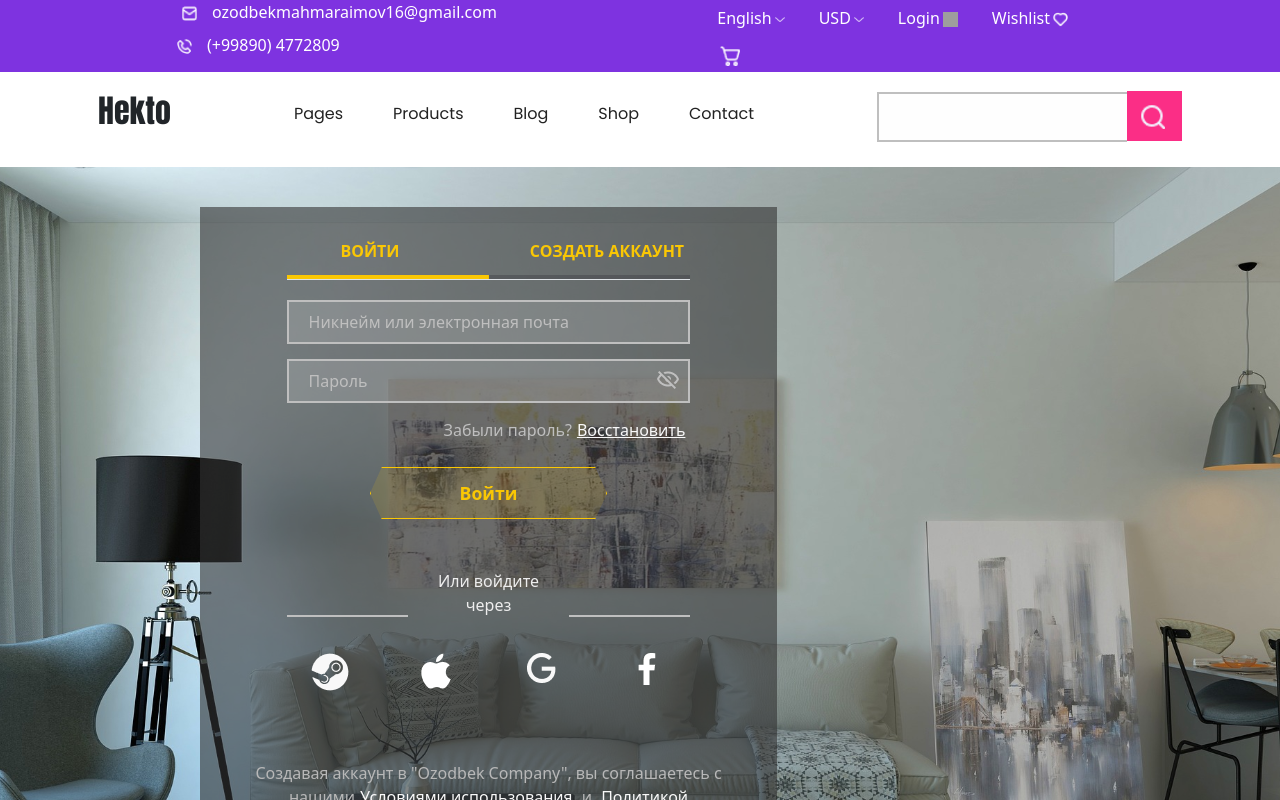
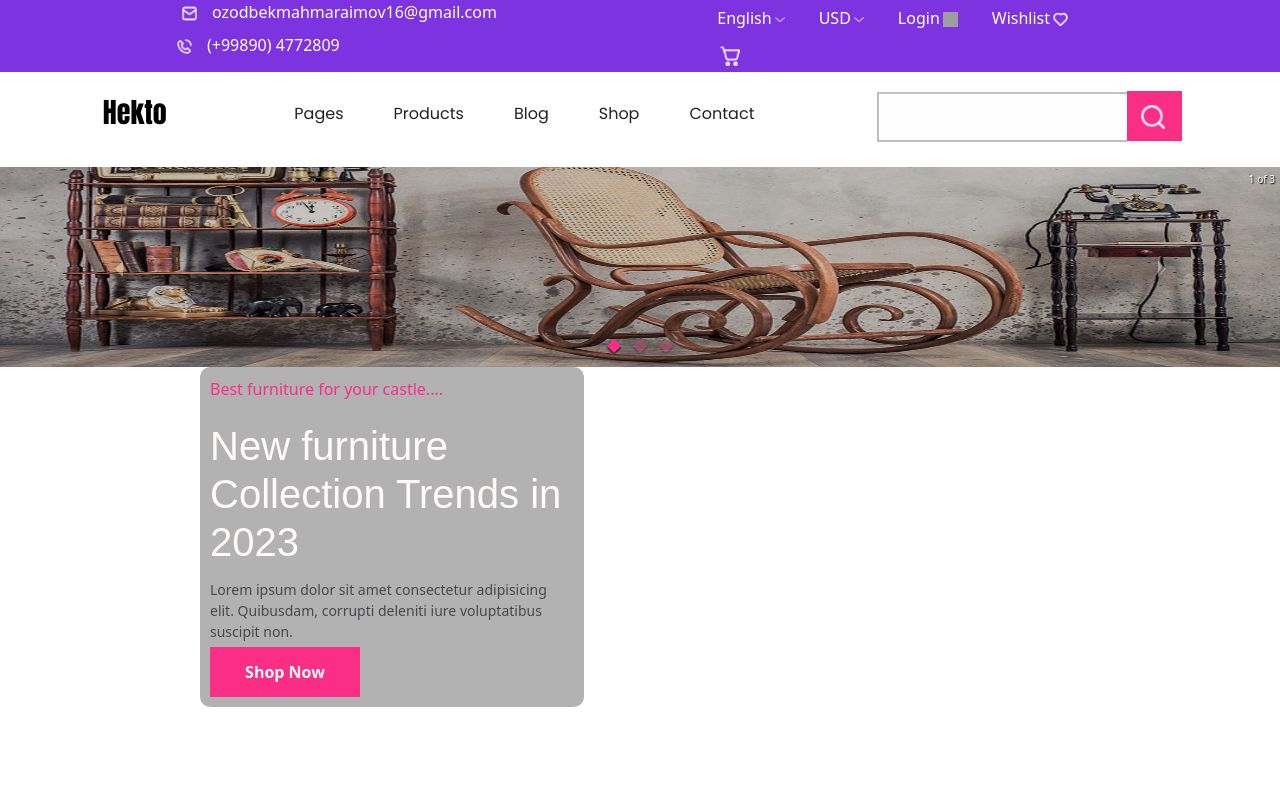
Before and after one commit to Maxmaraimo/First_FullStack_Project, a React (Create React App) app in the folder frontend/: page / in a window 1280 px wide. Shown: the top 800 px of the page. Built offline with nearby package versions, Linux system fonts and the light colour scheme; grey boxes are pictures that could not be loaded.

Commit message:
ready carousel

```diff
--- a/frontend/package.json
+++ b/frontend/package.json
@@ -11,6 +11,7 @@
     "react": "^18.2.0",
     "react-bootstrap": "^2.9.1",
     "react-dom": "^18.2.0",
+    "react-responsive-carousel": "^3.2.23",
     "react-router-dom": "^6.18.0",
     "react-scripts": "5.0.1",
     "sass": "^1.69.5",
--- a/frontend/src/components/AllComponents.jsx
+++ b/frontend/src/components/AllComponents.jsx
@@ -2,13 +2,16 @@
 import NoPage from './NoPage'
 import Auth from '../components/Authentication'
 import Navigation from '../components/Navigation'
+import Home from '../components/Home'
+
 
 export default function AllComponents() {
   const location = useLocation()
   return (
     <Routes location={location} key={location.pathname}>
       <Route path="/" element={<Navigation />} >
-        <Route index element={<Auth />} />
+        <Route index element={<Home />} />
+        <Route path="/auth" element={<Auth />} />
         <Route path="*" element={<NoPage />} />
       </Route>
     </Routes>
--- /dev/null
+++ b/frontend/src/components/Carousel/index.jsx
@@ -0,0 +1,52 @@
+import "react-responsive-carousel/lib/styles/carousel.min.css"; // requires a loader
+import { Carousel } from 'react-responsive-carousel';
+import Crater from "../../assets/imgs/furniture/crater.jpg"
+import Sofa from "../../assets/imgs/furniture/sofa.jpg"
+import Table from "../../assets/imgs/furniture/table.jpg"
+import "./style.scss"
+
+export default function MyCarousel(props) {
+
+    const width = props.width || "60%"
+    const radius = props.radius || "0"
+
+    const imgHeight = props.imgHeight || "200px"
+
+    const style = {
+        width,
+        margin: "0 auto",
+        borderRadius: radius
+    }
+
+
+    return (
+        <div id="carousel-wrapper-id" className="carousel-wrapper" style={style}>
+            <div className="trends-info">
+                <p>Best furniture for your castle....</p>
+
+                <h1>New furniture Collection Trends in 2023</h1>
+
+                <small className="text-muted">
+                    Lorem ipsum dolor sit amet consectetur adipisicing elit. Quibusdam, corrupti deleniti iure voluptatibus suscipit non.
+                </small>
+
+                <button id="but-now-btn" className="danger-btn"
+                style={{'width': '150px', 'height': '50px'}}
+                >
+                    Shop Now
+                </button>
+            </div>
+            <Carousel dynamicHeight={true} showThumbs={false} infiniteLoop={true}>
+                <div>
+                    <img src={Crater} alt="Crater" height={imgHeight}/>
+                </div>
+                <div>
+                    <img src={Sofa} alt="Sofa" height={imgHeight}/>
+                </div>
+                <div>
+                    <img src={Table} alt="Table" height={imgHeight}/>
+                </div>
+            </Carousel>
+        </div>
+    )
+}
--- /dev/null
+++ b/frontend/src/components/Carousel/style.scss
@@ -0,0 +1,45 @@
+@use '../../assets/Styles/_resets';
+@import '../../assets/Styles/_settings';
+
+
+#carousel-wrapper-id {
+    position: relative;
+    z-index: 0;
+
+    .trends-info {
+        width: 30%;
+        display: flex;
+        flex-direction: column;
+        gap: 5px;
+        background-color: rgb(0,0,0, 0.3);
+        color: snow;
+
+        position: absolute;
+        z-index: 1;
+        top: 200px;
+        left: 200px;
+        padding: 10px;
+        border-radius: 10px;
+
+        p {
+            color: $danger;
+        }
+        .muted {
+            color: lightgray;
+        }
+
+    }
+
+    img {
+        width: 100%;
+        height: 200px;
+        filter: brightness(0.8);
+    }
+    .dot {
+        background-color: $danger;
+        width: 10px;
+        height: 10px;
+        border-radius: 0;
+        transform: rotate(45deg);
+    }
+}
--- /dev/null
+++ b/frontend/src/components/Home/index.jsx
@@ -0,0 +1,16 @@
+import Carousel from "../Carousel"
+
+function Home() {
+    return (
+        <main>
+            <Carousel
+                dynamicHeight={false}
+                width="100%"
+                autoPlay={true}
+                imgHeight="600px"
+            />
+        </main>
+    )
+}
+
+export default Home;
--- a/frontend/src/components/Navigation/index.jsx
+++ b/frontend/src/components/Navigation/index.jsx
@@ -38,7 +38,7 @@
                             </Link>
                         </span>
                         <span className='nav-link'>
-                            <Link to={'/#'}>
+                            <Link to={'/auth'}>
                                 Login
                                 <img src={profileVector} alt="Vector" width={15} height={15} />
                             </Link>
@@ -59,7 +59,11 @@
 
                 <div className="main-nav">
                     <div className="main-nav-wrapper">
-                        <h3>Hekto</h3>
+                        <h3>
+                            <Link to={'/#'}>
+                                Hekto
+                            </Link>
+                        </h3>
                         <div className="main-nav-links">
                             <span className='nav-link'>
                                 <Link to={'/#'}>
--- a/frontend/src/components/Navigation/style.scss
+++ b/frontend/src/components/Navigation/style.scss
@@ -38,8 +38,13 @@
             justify-content: space-evenly;
 
             h3 {
-                font-size: 2em;
-                font-family: Impact, Haettenschweiler, 'Arial Narrow Bold', sans-serif;
+                a {
+                    font-family: Impact, Haettenschweiler, 'Arial Narrow Bold', sans-serif;
+                    text-decoration: none;
+                    color: black;
+                    display: inline-block;
+                    padding: 20px 0;
+                }
             }
 
             .main-nav-links {
```
Also changed, not shown: 1 other file (tests, documents, lock files or other folders).
